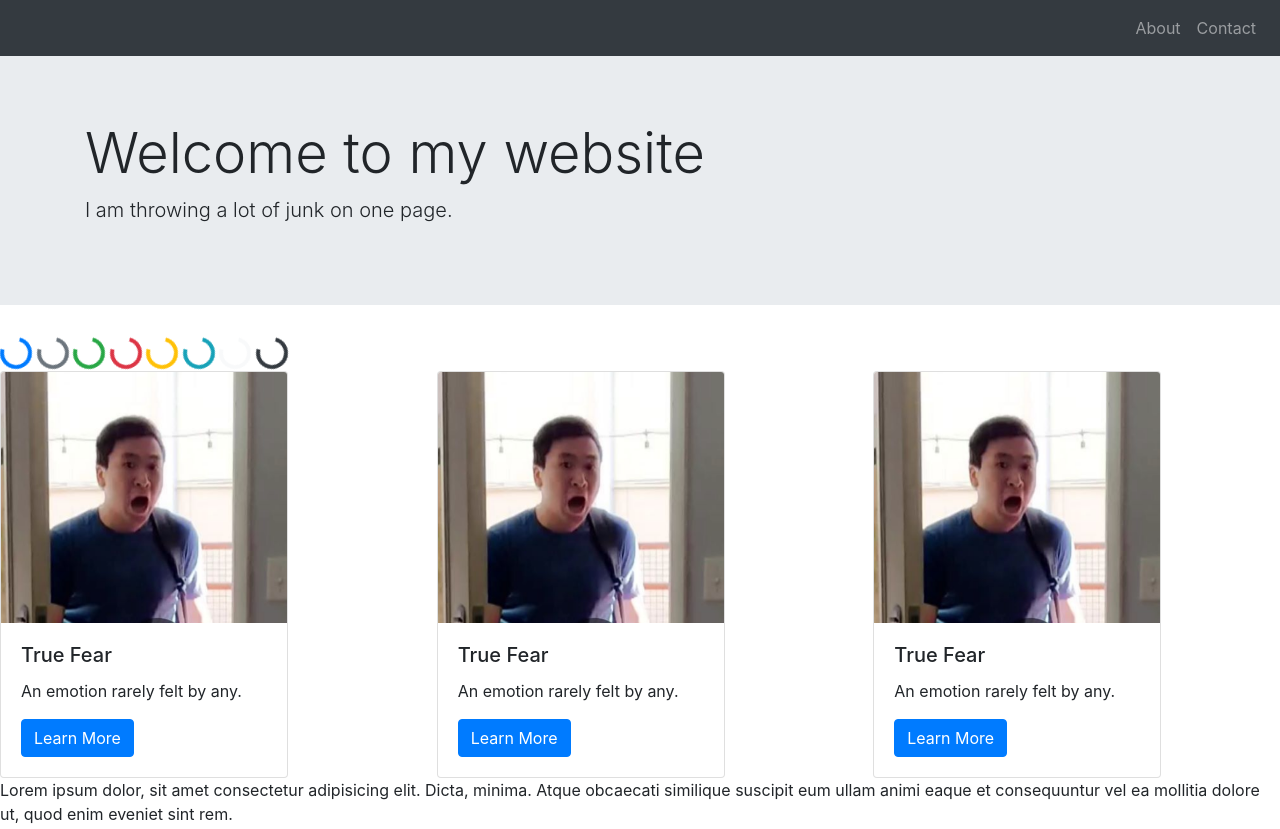
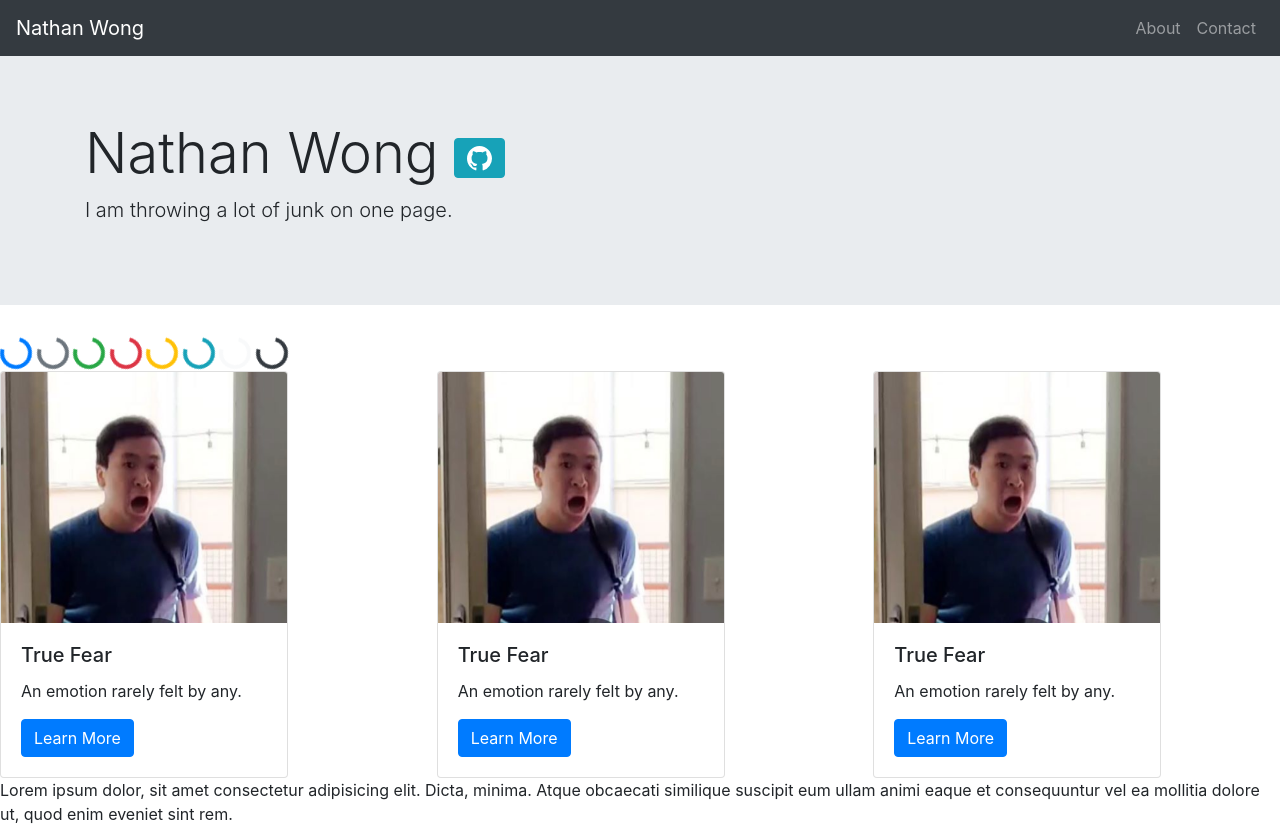
Before and after one commit to toestie/homepage, a plain HTML site: page index.html in a window 1280 px wide. Shown: the top 829 px of the page. Drawn offline with nearby package versions, Linux system fonts and the light colour scheme.

Commit message:
github link on portfolio

```diff
--- a/index.html
+++ b/index.html
@@ -2,13 +2,21 @@
 <html lang="en-us">
 <head>
   <meta charset="UTF-8">
-  <title>Activity 1: Basic HTML Bio</title>
+  <title>Nathan Wong's Portfolio</title>
+  <!-- bootstrap -->
   <link rel="stylesheet" href="https://stackpath.bootstrapcdn.com/bootstrap/4.3.1/css/bootstrap.min.css" integrity="sha384-ggOyR0iXCbMQv3Xipma34MD+dH/1fQ784/j6cY/iJTQUOhcWr7x9JvoRxT2MZw1T" crossorigin="anonymous">
+  <!-- icon buttons -->
+  <link rel="stylesheet" href="https://cdnjs.cloudflare.com/ajax/libs/font-awesome/4.7.0/css/font-awesome.min.css">
 </head>
 
 <body>
   <nav class="navbar navbar-expand-md navbar-dark bg-dark">
     <div class="navbar-collapse collapse w-100 order-3 dual-collapse2">
+      <ul class="navbar-nav mr-auto">
+        <li class="nav-item">
+          <a class="navbar-brand" href="#">Nathan Wong</a>
+        </li>
+      </ul>
       <ul class="navbar-nav ml-auto">
           <li class="nav-item">
               <a class="nav-link" href="#">About</a>
@@ -22,7 +30,12 @@
 
   <div class="jumbotron jumbotron-fluid">
     <div class="container">
-      <h1 class="display-4">Welcome to my website</h1>
+      <h1 class="display-4">
+        Nathan Wong
+        <a href="https://github.com/toestie" target="_blank" class="btn btn-info" role="button"><svg xmlns="http://www.w3.org/2000/svg" width="25" height="25" fill="currentColor" class="bi bi-github" viewBox="0 0 16 16">
+          <path d="M8 0C3.58 0 0 3.58 0 8c0 3.54 2.29 6.53 5.47 7.59.4.07.55-.17.55-.38 0-.19-.01-.82-.01-1.49-2.01.37-2.53-.49-2.69-.94-.09-.23-.48-.94-.82-1.13-.28-.15-.68-.52-.01-.53.63-.01 1.08.58 1.23.82.72 1.21 1.87.87 2.33.66.07-.52.28-.87.51-1.07-1.78-.2-3.64-.89-3.64-3.95 0-.87.31-1.59.82-2.15-.08-.2-.36-1.02.08-2.12 0 0 .67-.21 2.2.82.64-.18 1.32-.27 2-.27.68 0 1.36.09 2 .27 1.53-1.04 2.2-.82 2.2-.82.44 1.1.16 1.92.08 2.12.51.56.82 1.27.82 2.15 0 3.07-1.87 3.75-3.65 3.95.29.25.54.73.54 1.48 0 1.07-.01 1.93-.01 2.2 0 .21.15.46.55.38A8.012 8.012 0 0 0 16 8c0-4.42-3.58-8-8-8z"/>
+        </svg></a>
+      </h1>
       <p class="lead">I am throwing a lot of junk on one page.</p>
     </div>
   </div>
```
